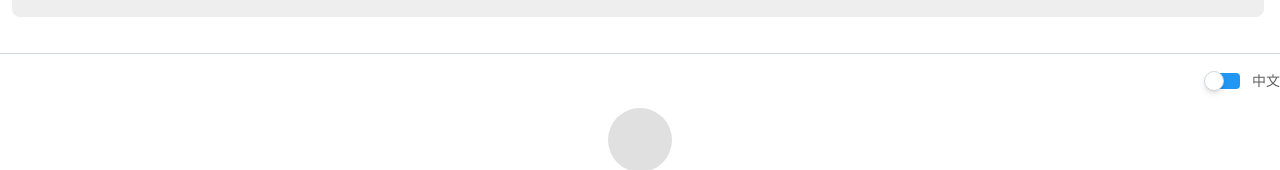
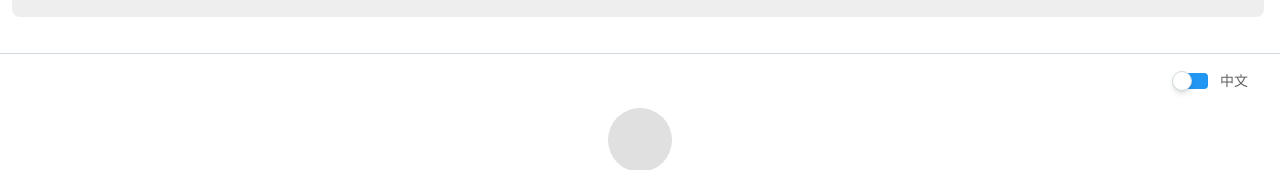
Before and after one commit to JiaJun8899/angelhack-app, a React (Vite) app in the folder frontend/: page /home in a window 1280 px wide. Shown: the part 200-370 px from the top of the page. Built offline with nearby package versions, Linux system fonts and the light colour scheme; the HTML template or start-up script is replaced by a standard one.

Commit message:
Add padding to switch

```diff
--- a/frontend/src/pages/home/tree.tsx
+++ b/frontend/src/pages/home/tree.tsx
@@ -202,7 +202,7 @@
 			/>
             </AccordionHeader>
             <AccordionBody>
-			<div className="flex justify-end mb-4">
+			<div className="flex justify-end mb-4 px-8">
 				<Switch
 					className="bg-blue-500 text-white px-4 py-2 rounded"
 					onClick={toggleLanguage}
```
